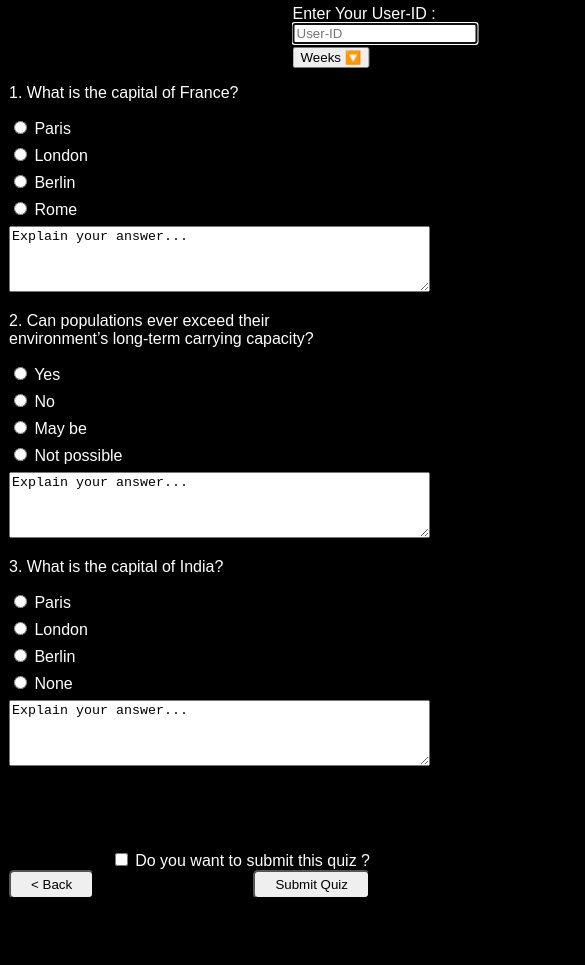
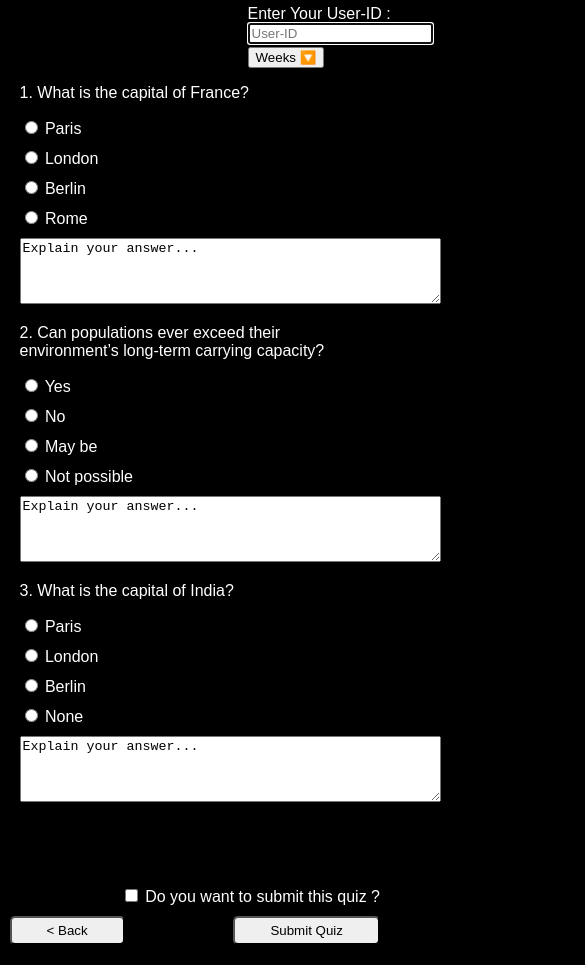
Before and after one commit to theraghavking/Quiz, a plain HTML site: page graded-quiz/index.html in a window 390 px wide. Shown: the part 72-1037 px from the top of the page, 585 px wide, since content can reach past the window. Before the commit the page ends 979 px from the top, so only its background shows below. Drawn offline with Linux system fonts and the light colour scheme.

Commit message:
style.css

```diff
--- a/graded-quiz/style.css
+++ b/graded-quiz/style.css
@@ -1,11 +1,22 @@
 *{
     box-sizing: border-box;
 }
+/* body {
+    background-color: black;
+    color: white;
+    margin: 0;
+    font-family: Arial, sans-serif;
+} */
 body {
     background-color: black;
     color: white;
     margin: 0;
     font-family: Arial, sans-serif;
+    display: flex;
+    flex-direction: column;
+    align-items: center;
+    justify-content: center;
+    min-height: 100vh; /* Ensure the body takes at least the full height of the viewport */
 }
 
 h1 {
@@ -50,9 +61,14 @@ h1 {
     width: 70%; /* Adjust the width as needed */
     margin: 0 auto; /* Center-align the form container */
 }
+/* .Name {
+    position:relative;
+    left:200px;
+} */
+
 .Name {
-    transform: translateX(75%);
-    /* Add other styles as needed */
+    align-items: right;
+    margin-left: 400px;
 }
 
 .check{
@@ -119,38 +135,28 @@ z-index: 999;
 #ok:hover{
     background-color: green;
 }
-
-
-/* Media Query for smaller screens */
-@media only screen and (max-width: 1000px) {
-    h1 {
-        margin: 20px;
+@media only screen and (max-width: 768px) {
+    .form-container {
+        width: 90%; /* Adjust width for smaller screens */
     }
 
     #submit-quiz,
-    #back {
-        right: 20px;
+    #back,
+    .check {
+        right: 10px; /* Adjust right position for smaller screens */
     }
 
-    .Name,
-    .check {
-        right: 20px;
+    h1 {
+        margin: 20px; /* Adjust margin for smaller screens */
     }
-
-    .form-container {
-        width: 90%;
-        margin-right:30px;
+    .newsletter{
+        padding-top: 80px;
+        padding-bottom: 20px;
+        padding-right: 18px;
     }
-
-    .mcq-container label {
-        margin-bottom: 7px;
-    }
-
-    #submit-quiz,
-    #back {
-        margin-top: 20px;
-        padding: 5px 20px;
-        margin-bottom: 8px;
-        margin-left:20px;
+    .Name {
+        /* text-align: right; */
+        margin-left: 315px;
+        padding-right: 25px;
     }
 }
```
